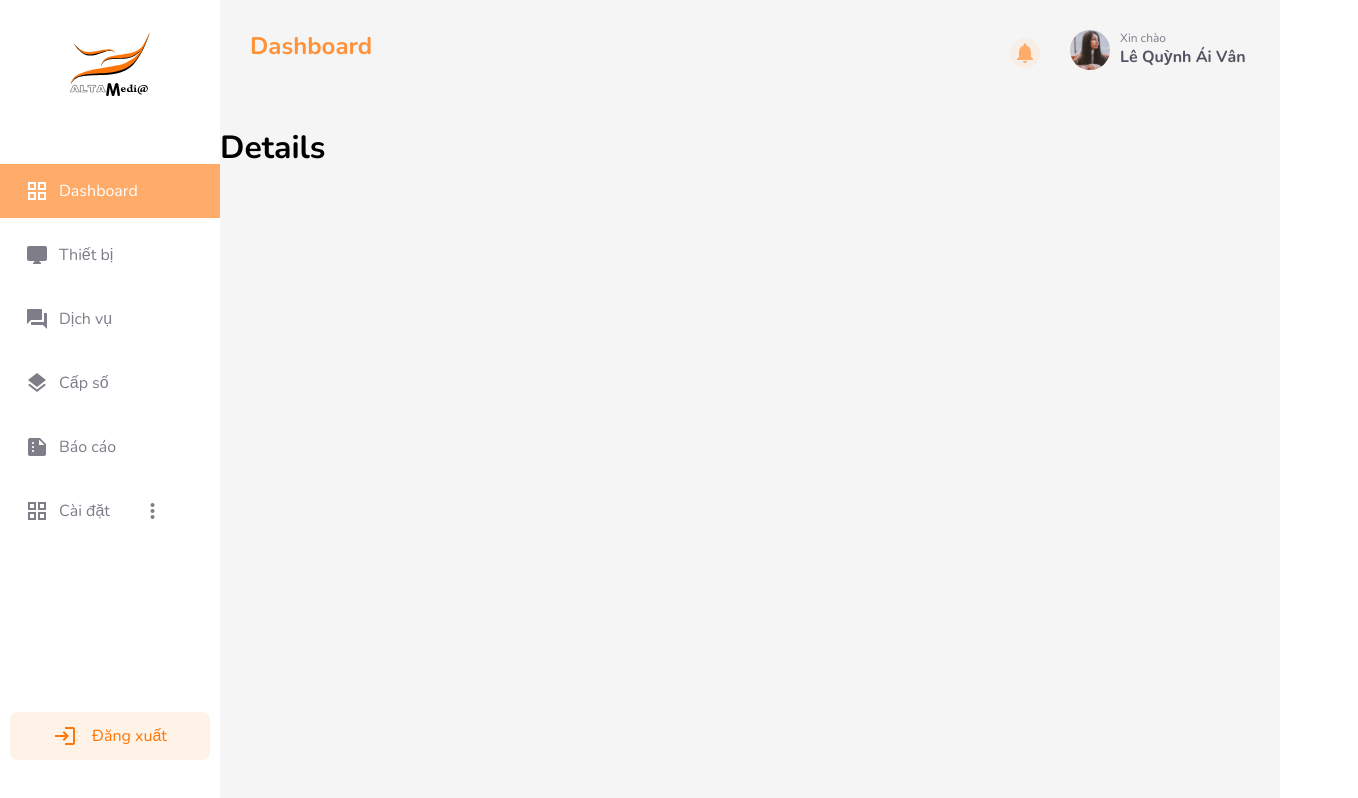
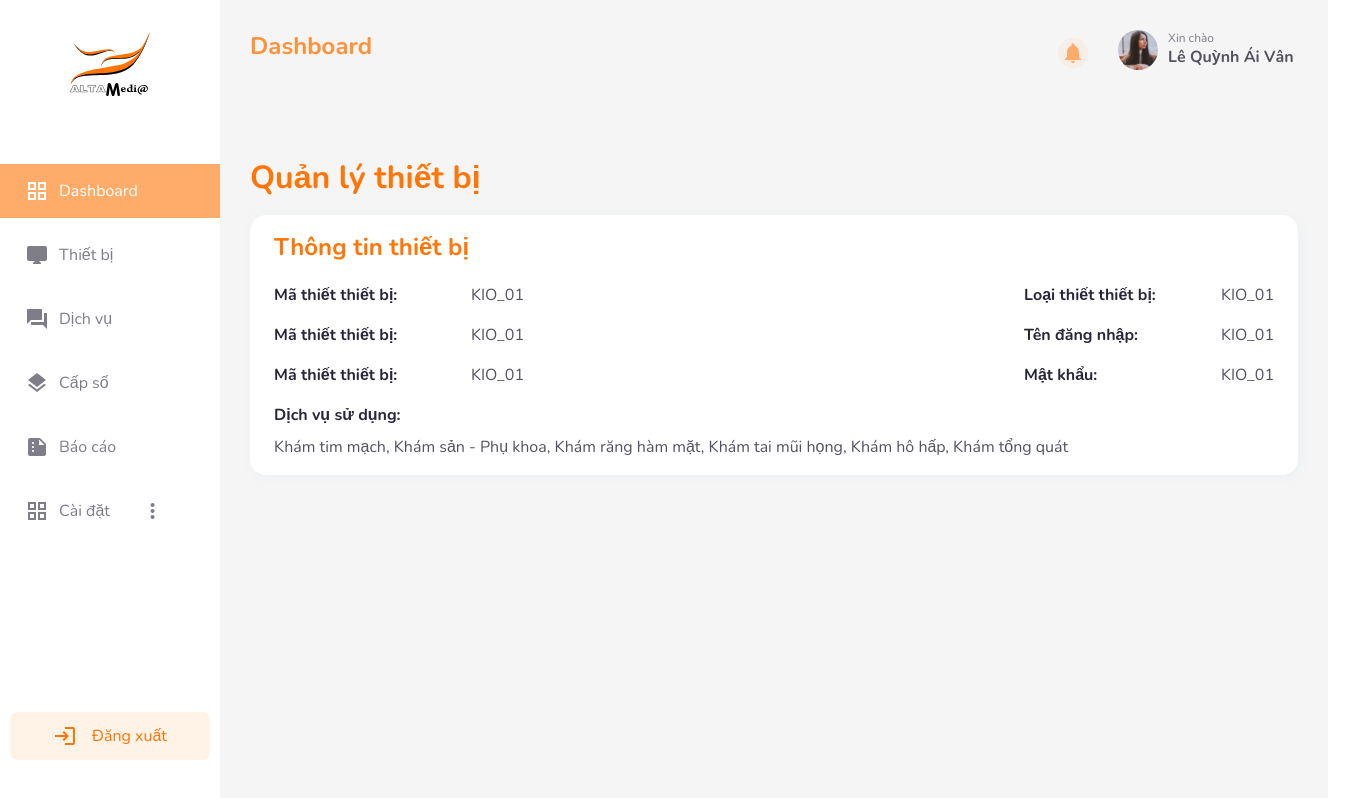
Before and after one commit to sonbill/Queuing-System-Project, a React (Create React App) app: page /equipments/detail/1 in a window 1280 px wide. Shown: the whole page, 1358 px wide, since content can reach past the window. Built offline with nearby package versions, Linux system fonts and the light colour scheme.

Commit message:
update details page css

```diff
--- a/src/pages/detail/Details.jsx
+++ b/src/pages/detail/Details.jsx
@@ -7,7 +7,46 @@ function Details() {
   return (
     <div className="details">
       <TopNav />
-      <h1>Details</h1>
+      <div className="equipment__infor">
+        <h1 className="equipment__infor__title">Quản lý thiết bị</h1>
+        <div className="equipment__infor__detail">
+          <h2>Thông tin thiết bị</h2>
+          <div className="equipment__infor__wrapper">
+            <div className="equipment__infor__left">
+              <div className="equipment__info__leftItem">
+                <h5>Mã thiết thiết bị: </h5>
+                <p>KIO_01</p>
+              </div>
+              <div className="equipment__info__leftItem">
+                <h5>Mã thiết thiết bị: </h5>
+                <p>KIO_01</p>
+              </div>
+              <div className="equipment__info__leftItem">
+                <h5>Mã thiết thiết bị: </h5>
+                <p>KIO_01</p>
+              </div>
+            </div>
+            <div className="equipment__infor__right">
+              <div className="equipment__info__rightItem">
+                <h5>Loại thiết thiết bị: </h5>
+                <p>KIO_01</p>
+              </div>
+              <div className="equipment__info__rightItem">
+                <h5>Tên đăng nhập: </h5>
+                <p>KIO_01</p>
+              </div>
+              <div className="equipment__info__rightItem">
+                <h5>Mật khẩu: </h5>
+                <p>KIO_01</p>
+              </div>
+            </div>
+          </div>
+          <div className="equipment__info_services">
+            <h5>Dịch vụ sử dụng: </h5>
+            <p>Khám tim mạch, Khám sản - Phụ khoa, Khám răng hàm mặt, Khám tai mũi họng, Khám hô hấp, Khám tổng quát</p>
+          </div>
+        </div>
+      </div>
     </div>
   );
 }
--- a/src/pages/detail/details.css
+++ b/src/pages/detail/details.css
@@ -2,3 +2,75 @@
   flex-grow: 1;
   background-color:#F5F5F5 ;
 }
+.equipment__infor {
+  padding:30px;
+}
+.equipment__infor__title {
+  color:#FF7506;
+  margin-bottom: 16px;
+}
+.equipment__infor__detail {
+  background-color: #fff;
+  box-shadow: 2px 2px 8px rgba(232, 239, 244, 0.8);
+  border-radius: 16px;
+  padding:16px 24px;
+}
+.equipment__infor__detail h2 {
+  color:#FF7506;
+  margin-bottom:20px;
+}
+.equipment__infor__wrapper {
+  display:flex;
+  width: 1000px;
+  align-items: center;
+  justify-content:space-between;
+}
+.equipment__info__leftItem {
+  display: flex;
+  width: 250px;
+  justify-content:space-between;
+  margin-bottom:16px
+}
+.equipment__info__leftItem h5 {
+  font-weight: 600;
+  font-size: 16px;
+  line-height: 24px;
+  color: #282739;
+}
+.equipment__info__leftItem p {
+  font-weight: normal;
+  font-size: 16px;
+  line-height: 24px;
+  color: #535261;
+}
+.equipment__info__rightItem {
+  display: flex;
+  width: 250px;
+  justify-content:space-between;
+  margin-bottom:16px
+}
+.equipment__info__rightItem h5 {
+  font-weight: 600;
+  font-size: 16px;
+  line-height: 24px;
+  color:#282739;
+}
+.equipment__info__rightItem p {
+  font-weight: normal;
+  font-size: 16px;
+  line-height: 24px;
+  color: #535261;
+}
+.equipment__info_services h5 {
+  font-weight: 600;
+  font-size: 16px;
+  line-height: 24px;
+  color:#282739;
+  margin-bottom:8px
+}
+.equipment__info_services p {
+  font-weight: normal;
+  font-size: 16px;
+  line-height: 24px;
+  color: #535261;
+}
```
